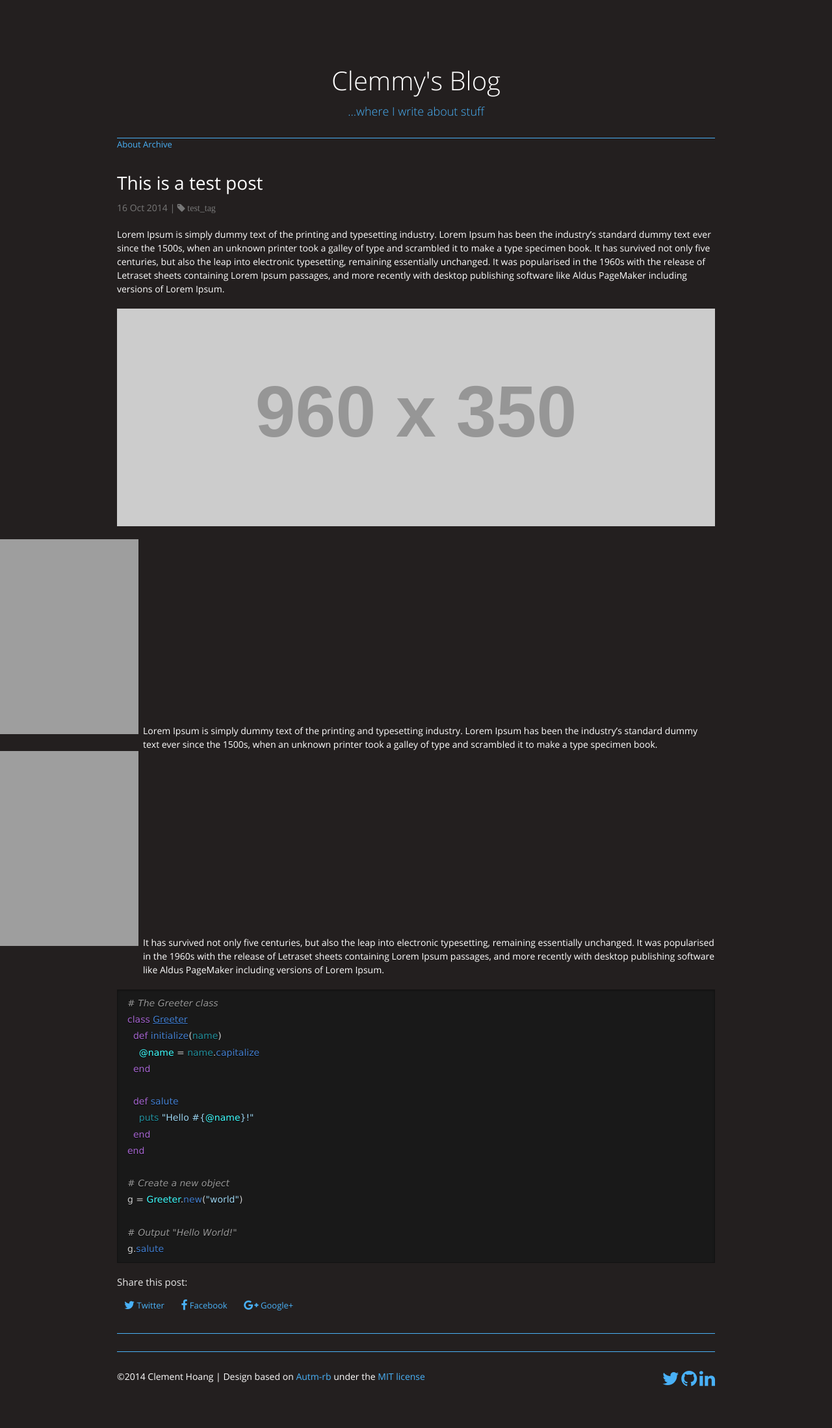
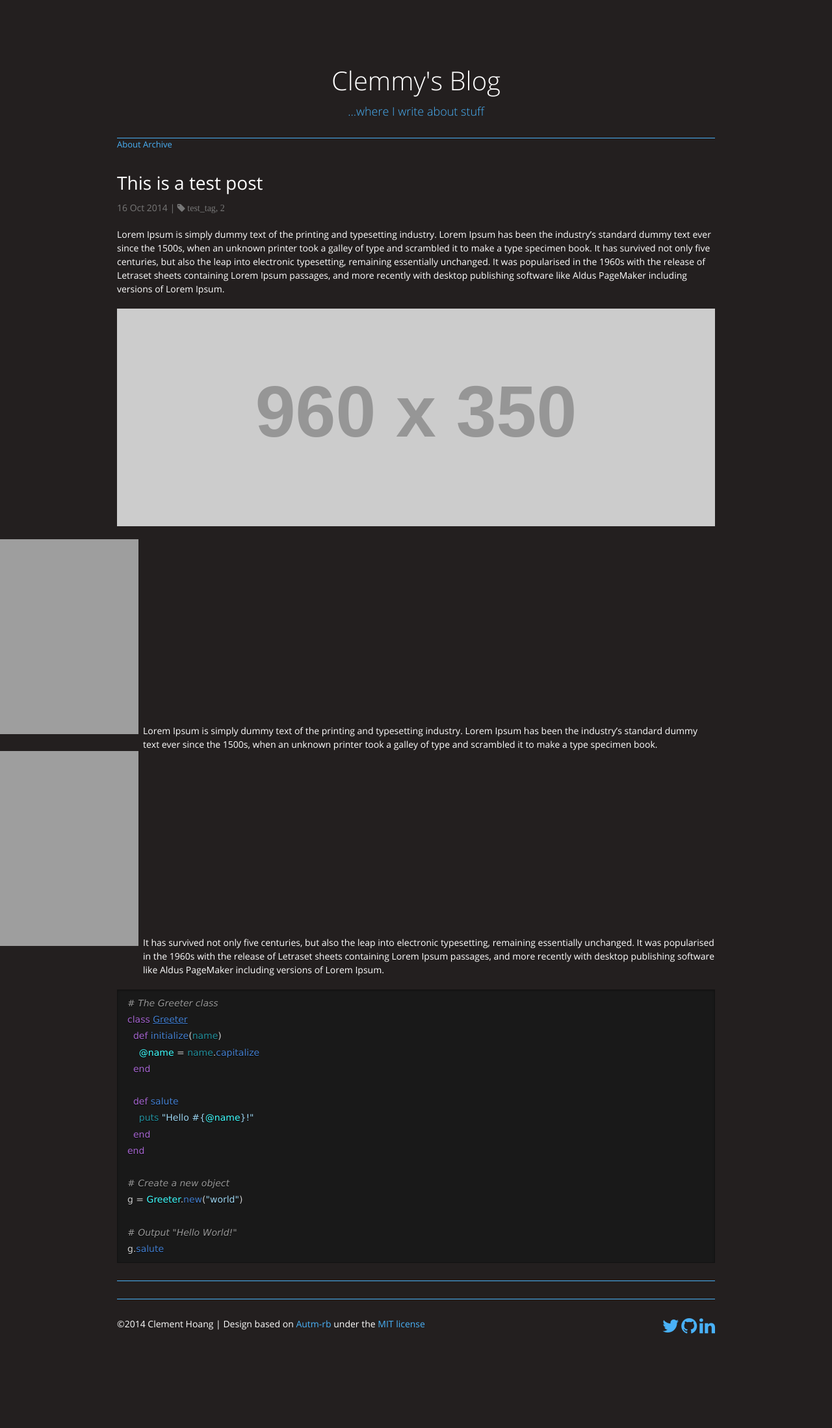
Before and after one commit to Clemmy/blog, a Jekyll site: the page built from _posts/2014-10-16-my-test-post.md, in a window 1280 px wide. Shown: the whole page at 65% size. Built offline with Jekyll 4.4.1, drawn with Linux system fonts in a browser that asks for light colours; nearby versions of some CDN libraries; comment, search, counter and statistics services are not loaded; after the commit the page ends 2117 px from its top, so only the background shows below that.

Commit message:
Removed share buttons

```diff
--- a/_includes/share-btns.html
+++ /dev/null
@@ -1,21 +0,0 @@
-
- <h4>Share this post:</h4>
-
-<a class="btn btn-small btn-sm twitter" href="http://twitter.com/share?text={{page.title | encode}}{% if site.author.twitter%}&via={{site.author.twitter}}{% endif %}"
-           onclick="window.open(this.href, 'twitter-share', 'width=550,height=235');return false;">
-          <i class="fa fa-twitter fa-lg"></i>
-          Twitter
-        </a>
-
-        <a class="btn btn-small btn-sm facebook" href="https://www.facebook.com/sharer/sharer.php"
-           onclick="window.open(this.href, 'facebook-share','width=580,height=296');return false;">
-          <i class="fa fa-facebook fa-lg"></i>
-          Facebook
-        </a>
-
-        <a class="btn btn-small btn-sm gplus"
-           onclick="window.open('https://plus.google.com/share?url='+window.location.href, 'google-plus-share', 'width=490,height=530');return false;">
-          <i class="fa fa-google-plus fa-lg"></i>
-          Google+
-        </a>
- </a>
--- a/_layouts/post.html
+++ b/_layouts/post.html
@@ -8,10 +8,6 @@
 </div>
 
   {{ content }}
-
-<div class="share-btns">
-  {% include share-btns.html %}
-</div>
 
 <div class="comments">
   {% include disqus.html%}
--- a/_posts/2014-10-16-my-test-post.md
+++ b/_posts/2014-10-16-my-test-post.md
@@ -1,6 +1,6 @@
 ---
 title: "This is a test post"
-tags: [test_tag]
+tags: [test_tag, 2]
 ---
 
 
--- a/stylesheets/bs.scss
+++ b/stylesheets/bs.scss
@@ -32,16 +32,6 @@
 @import "custom-bootstrap-variables";
 @import "bootstrap-sass/bootstrap";
 
-
-//share buttons
-.btn{
- &:hover,
-  &:focus {
-    color: #fff;
-    text-decoration: none;
-  }
-}
-
 mark, .mark {
   opacity: 0.9;
 }
```
